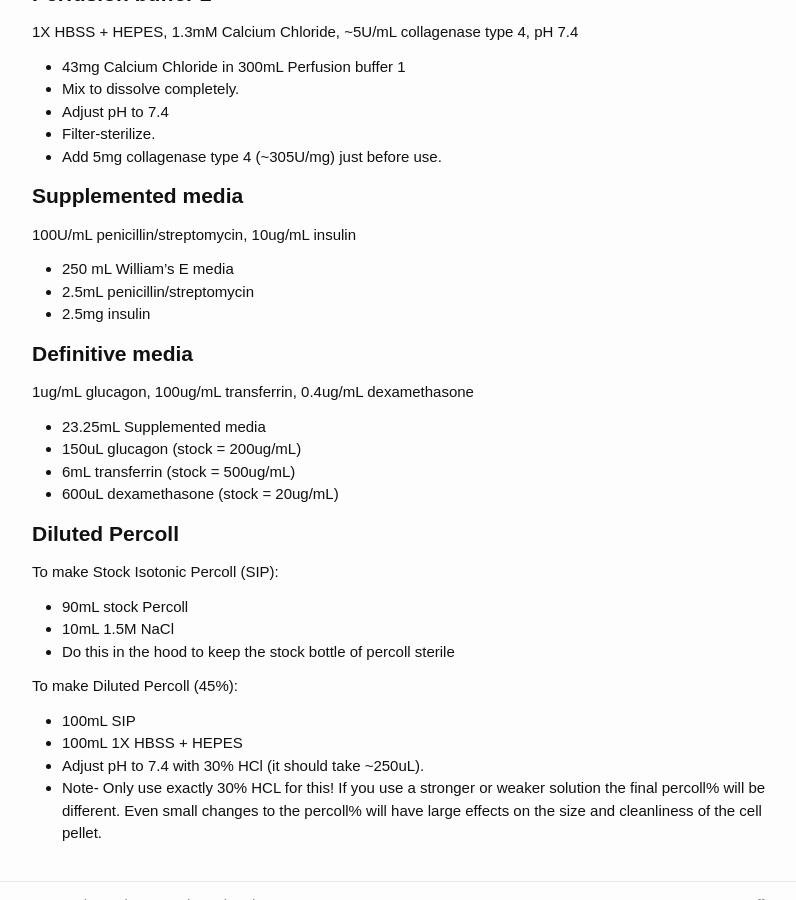
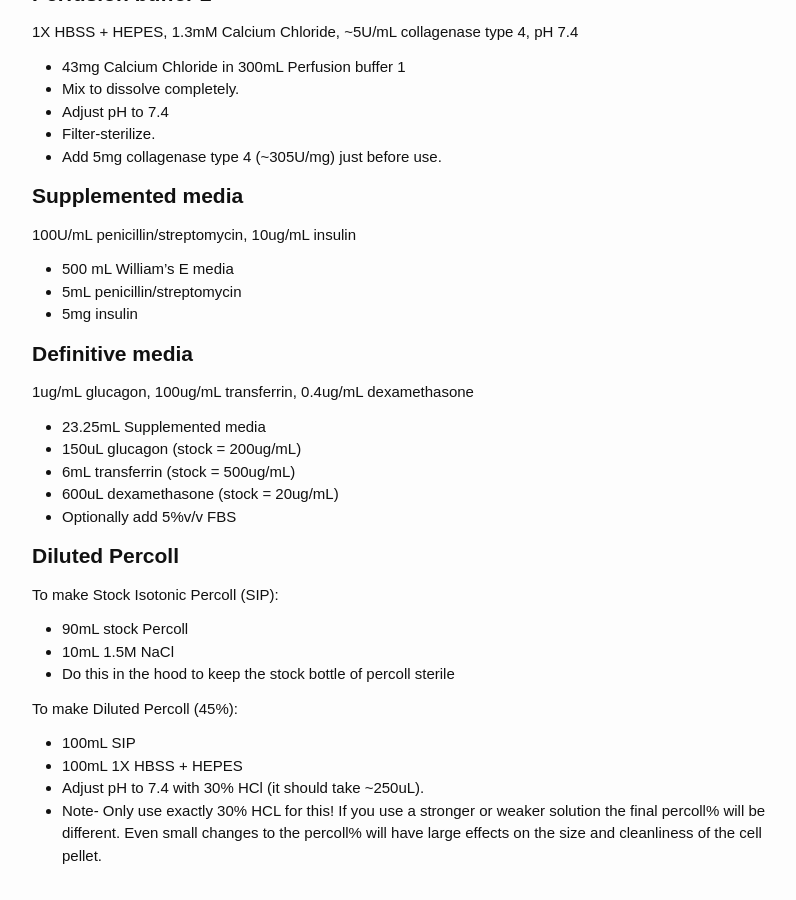
Before and after one commit to aduffy70/Protocols, a Jekyll site: the page built from Turkey_liver_cell_isolation.md, in a window 1280 px wide and 900 px high, scrolled down 2017 px. Shown: the whole window, without its empty margins (238-1034 px from the left). Built offline with Jekyll 4.4.1, drawn with Linux system fonts in a browser that asks for light colours; some web fonts are replaced.

Commit message:
Tweak recipes to reflect what we are really doing.

```diff
--- a/Turkey_liver_cell_isolation.md
+++ b/Turkey_liver_cell_isolation.md
@@ -84,9 +84,9 @@ Supplemented media needed = 0.01 * Volume of supernatant / 0.20
 ## Supplemented media
 100U/mL penicillin/streptomycin, 10ug/mL insulin
 
-  * 250 mL William’s E media
-  * 2.5mL penicillin/streptomycin
-  * 2.5mg insulin
+  * 500 mL William’s E media
+  * 5mL penicillin/streptomycin
+  * 5mg insulin
 
 ## Definitive media
 1ug/mL glucagon, 100ug/mL transferrin, 0.4ug/mL dexamethasone
@@ -95,6 +95,7 @@ Supplemented media needed = 0.01 * Volume of supernatant / 0.20
   * 150uL glucagon (stock = 200ug/mL)
   * 6mL transferrin (stock = 500ug/mL)
   * 600uL dexamethasone (stock = 20ug/mL)
+  * Optionally add 5%v/v FBS
 
 ## Diluted Percoll
 To make Stock Isotonic Percoll (SIP):
```
